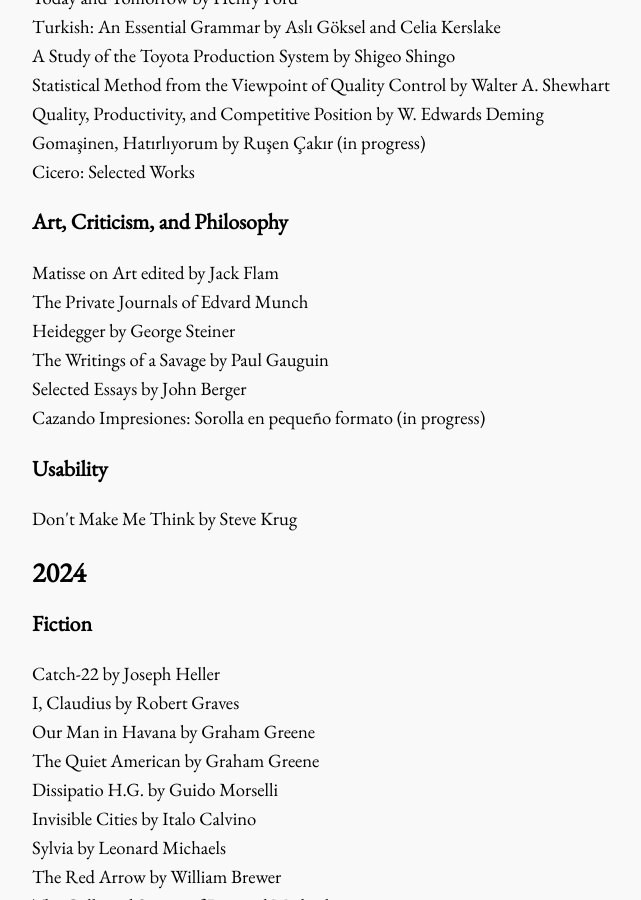
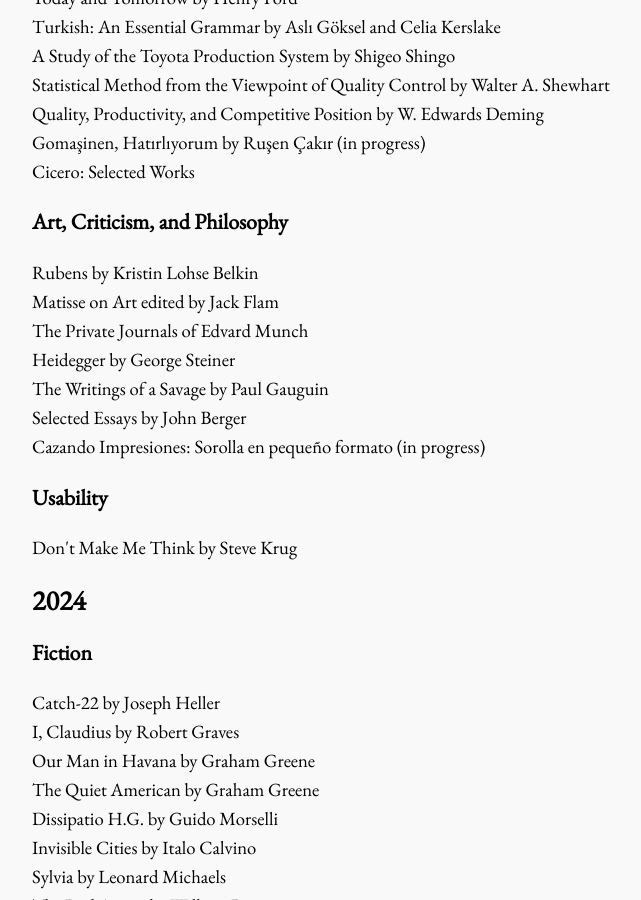
Before and after one commit to bora-uyumazturk/bora-uyumazturk.github.io, a Jekyll site: the page built from reading.html, in a window 1280 px wide and 900 px high, scrolled down 610 px. Shown: the whole window, without its empty margins (140-781 px from the left). Built offline with Jekyll 4.4.1, drawn with Linux system fonts in a browser that asks for light colours.

Commit message:
Update reading.html

```diff
--- a/reading.html
+++ b/reading.html
@@ -35,6 +35,7 @@ title: Reading
 
   <h3>Art, Criticism, and Philosophy</h3>
 
+  Rubens by Kristin Lohse Belkin <br>
   Matisse on Art edited by Jack Flam <br>
   The Private Journals of Edvard Munch <br>
   Heidegger by George Steiner <br>
```
